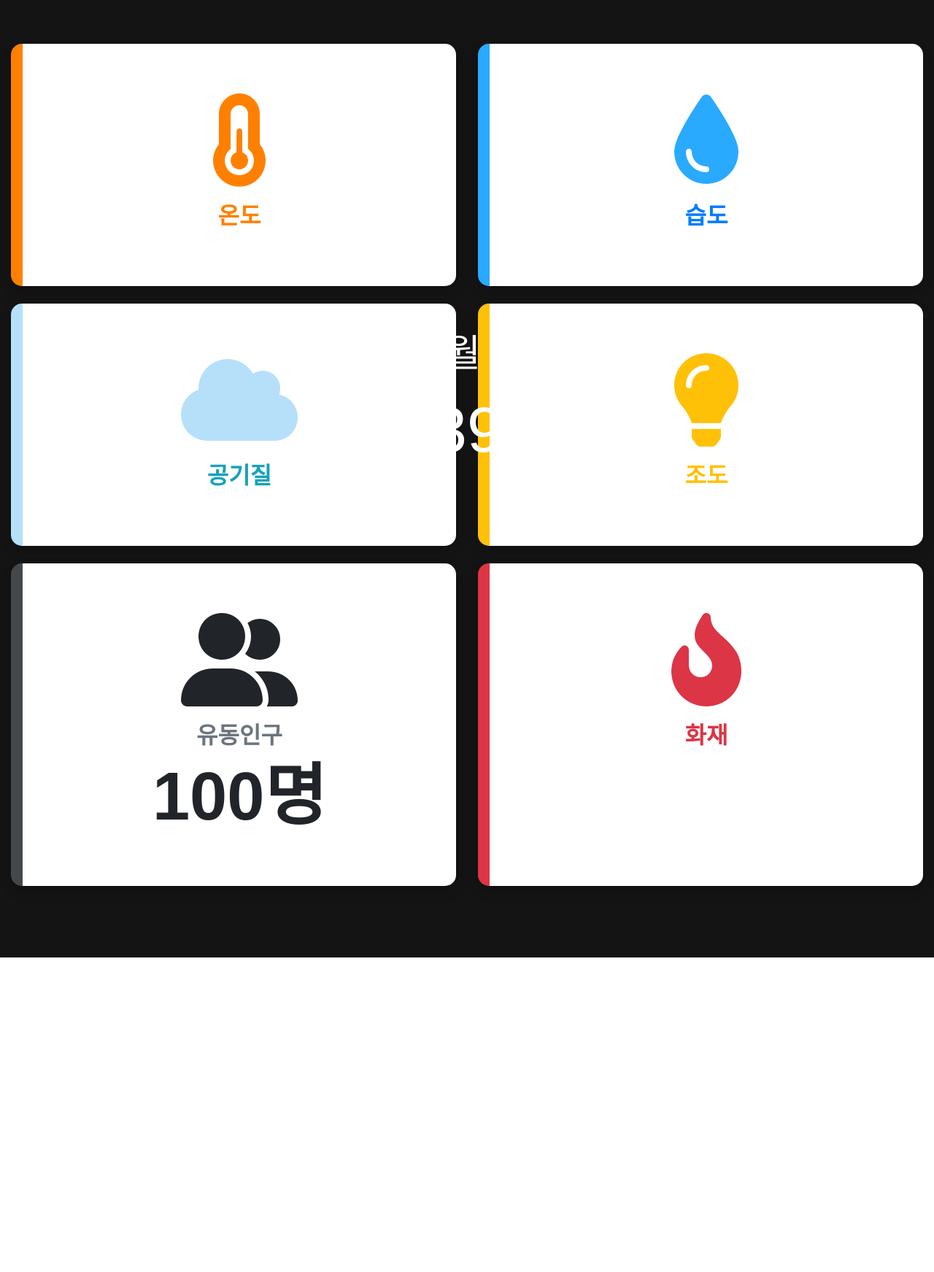
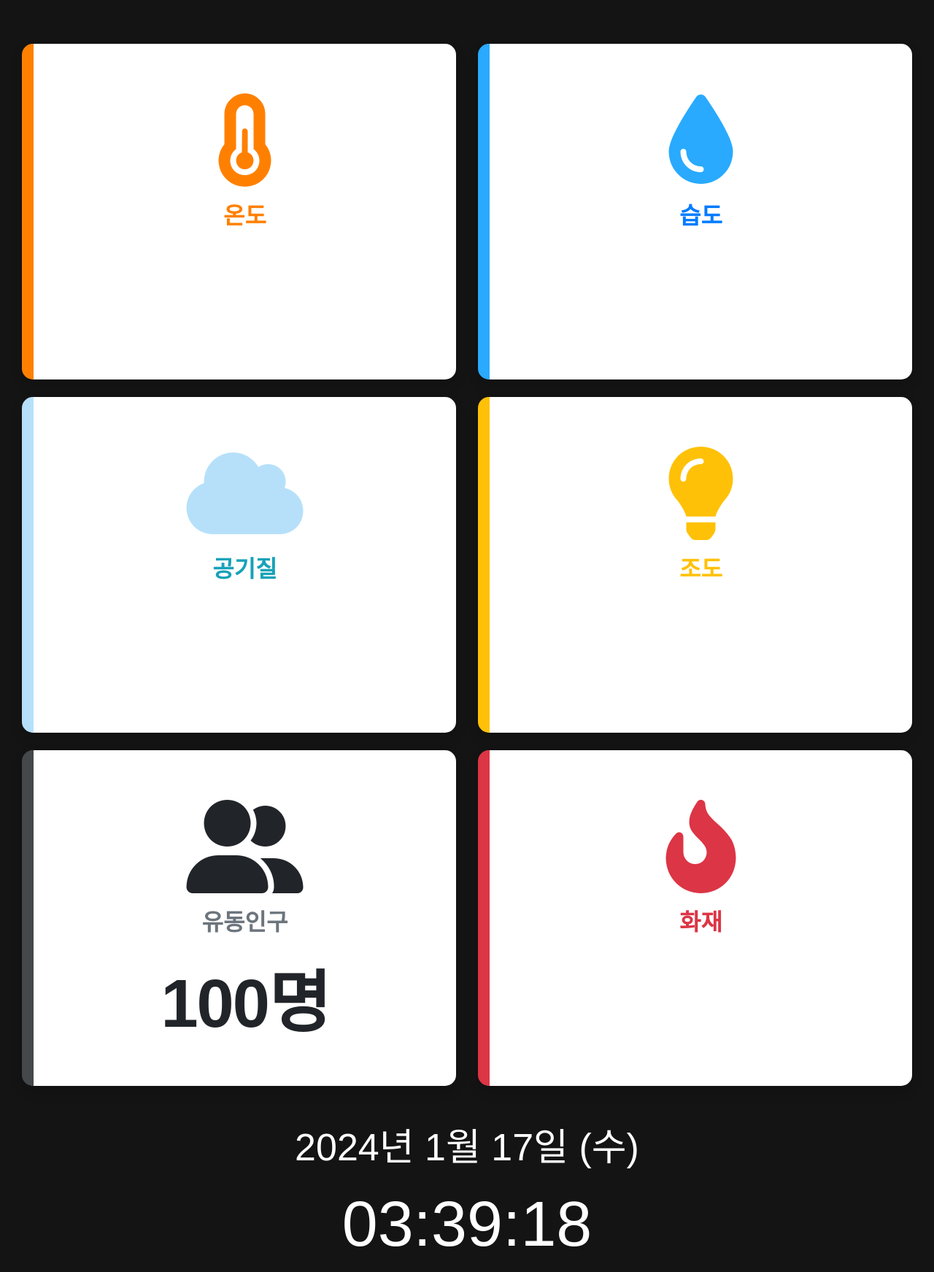
Before and after one commit to seonguk0893/ssm_web, a Flask app: page / in a window 1280 px wide. Shown: the part 114-1857 px from the top of the page at 73% size. Before the commit the page ends 1426 px from the top, so only its background shows below. Run offline with Flask 3, Linux system fonts and the light colour scheme; data that the repository does not hold is empty; some libraries are stand-ins or nearby versions; some web fonts are replaced.

Commit message:
index 업데이트

```diff
--- a/app/static/css/index.css
+++ b/app/static/css/index.css
@@ -168,10 +168,14 @@
 
 .tm-mb-74 {
   font-size: 2rem;
+  margin: 0;
 }
 
 .h2 {
   font-size: 92px;
+  height: 100px;
+  margin-top: 2rem;
+  letter-spacing: -2px; /* 음수 값으로 조절하여 가로 간격을 줄입니다. */
 }
 
 .text-secondary1 {
@@ -194,14 +198,16 @@
   font-size: 5.5rem; /* Adjust the font size as needed */
   color: #ffffff; /* Set the text color */
   font-family: 'GmarketSansMedium', sans-serif;
+  height: 100px;
 }
 
 
 /* Center the parent container */
 .parent {
   flex-direction: column; /* 세로 방향으로 배치 */
-  position: fixed;
+  position: relative;
   bottom: 0;
   left: 50%;
   transform: translate(-50%, -15%);
+  margin-top: 3rem;
 }
--- a/app/templates/index.html
+++ b/app/templates/index.html
@@ -51,7 +51,7 @@
                   <!-- 변경된 클래스: col-auto, text-center -->
                   <i class="fas fa-thermometer-half fa-4x text-gray-300 mb-3" style="color: #ff8000"></i> <!-- 변경된 클래스: mb-3 -->
                   <div class="card-title text-xs font-weight-bold text-danger text-uppercase mb-1">온도</div>
-                  <div id="temperature_" class="card-value h2 mb-0 font-weight-bold text-gray-800"></div>
+                  <div id="temperature_" class="h2 mb-0 font-weight-bold text-gray-800"></div>
                 </div>
               </div>
             </div>
```
Also changed, not shown: app/static/css/escort.css (+30 -44 lines), app/static/css/info.css (+15 -40 lines).
